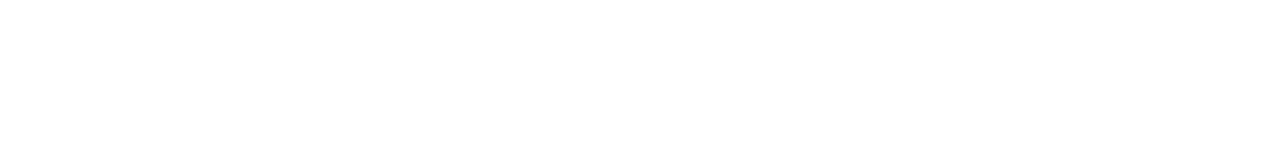
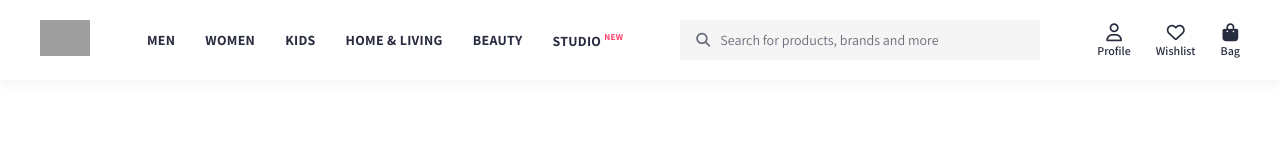
Before and after one commit to PranavUI3/Myntra-Clone, a plain HTML site: page index.html in a window 1280 px wide. Drawn offline with Linux system fonts and the light colour scheme; grey boxes are pictures that could not be loaded.

Commit message:
The heder is cmpleted

```diff
--- a/index.html
+++ b/index.html
@@ -3,12 +3,56 @@
 <head>
     <meta charset="UTF-8">
     <meta name="viewport" content="width=device-width, initial-scale=1.0">
-    <title>Myntra</title>
+    <title>Myntra Clone - Header</title>
     <link rel="stylesheet" href="style.css">
+    <!-- Font Awesome Icons -->
+    <link rel="stylesheet" href="https://cdnjs.cloudflare.com/ajax/libs/font-awesome/6.4.0/css/all.min.css">
+    <!-- Google Fonts -->
+    <link href="https://fonts.googleapis.com/css2?family=Assistant:wght@400;600;700&display=swap" rel="stylesheet">
 </head>
 <body>
-    <header></header>
-    <main></main>
-    <footer></footer>
+
+    <!-- Header / Navbar Section -->
+    <header class="navbar">
+        <!-- Logo -->
+        <div class="logo-container">
+            <a href="#">
+                <img src="https://upload.wikimedia.org/wikipedia/commons/b/bc/Myntra_Logo.png" alt="Myntra Logo" class="logo">
+            </a>
+        </div>
+
+        <!-- Navigation Links -->
+        <nav class="nav-links">
+            <a href="#">MEN</a>
+            <a href="#">WOMEN</a>
+            <a href="#">KIDS</a>
+            <a href="#">HOME & LIVING</a>
+            <a href="#">BEAUTY</a>
+            <a href="#">STUDIO <sup class="new-tag">NEW</sup></a>
+        </nav>
+
+        <!-- Search Bar -->
+        <div class="search-bar">
+            <i class="fa-solid fa-magnifying-glass search-icon"></i>
+            <input type="text" placeholder="Search for products, brands and more">
+        </div>
+
+        <!-- User Actions (Profile, Wishlist, Bag) -->
+        <div class="nav-actions">
+            <a href="#" class="action-item">
+                <i class="fa-regular fa-user"></i>
+                <span>Profile</span>
+            </a>
+            <a href="#" class="action-item">
+                <i class="fa-regular fa-heart"></i>
+                <span>Wishlist</span>
+            </a>
+            <a href="#" class="action-item">
+                <i class="fa-solid fa-bag-shopping"></i>
+                <span>Bag</span>
+            </a>
+        </div>
+    </header>
+
 </body>
 </html>
--- a/style.css
+++ b/style.css
@@ -0,0 +1,118 @@
+/* Global Reset */
+* {
+    margin: 0;
+    padding: 0;
+    box-sizing: border-box;
+    font-family: 'Assistant', sans-serif;
+}
+
+/* Navbar Container */
+.navbar {
+    display: flex;
+    align-items: center;
+    justify-content: space-between;
+    height: 80px;
+    padding: 0 40px;
+    background-color: #ffffff;
+    box-shadow: 0 4px 12px 0 rgba(0, 0, 0, 0.05);
+    position: sticky;
+    top: 0;
+    z-index: 1000;
+}
+
+/* Logo Styling */
+.logo {
+    width: 50px;
+    height: 36px;
+}
+
+/* Navigation Links */
+.nav-links {
+    display: flex;
+    gap: 30px;
+}
+
+.nav-links a {
+    text-decoration: none;
+    color: #282c3f;
+    font-size: 14px;
+    font-weight: 700;
+    letter-spacing: 0.3px;
+    text-transform: uppercase;
+    position: relative;
+    padding: 28px 0;
+}
+
+.nav-links a:hover {
+    border-bottom: 4px solid #ee5f73;
+}
+
+.new-tag {
+    color: #ff3f6c;
+    font-size: 9px;
+    font-weight: 700;
+}
+
+/* Search Bar */
+.search-bar {
+    display: flex;
+    align-items: center;
+    background-color: #f5f5f6;
+    border-radius: 4px;
+    width: 30%;
+    padding: 10px 15px;
+    border: 1px solid transparent;
+}
+
+.search-bar:focus-within {
+    border-color: #d4d5d9;
+    background-color: #fff;
+}
+
+.search-icon {
+    color: #696e79;
+    margin-right: 10px;
+    font-size: 14px;
+}
+
+.search-bar input {
+    border: none;
+    background: transparent;
+    outline: none;
+    width: 100%;
+    font-size: 14px;
+    color: #696e79;
+}
+
+.search-bar input::placeholder {
+    color: #696e79;
+}
+
+/* User Actions (Profile, Wishlist, Bag) */
+.nav-actions {
+    display: flex;
+    gap: 25px;
+}
+
+.action-item {
+    display: flex;
+    flex-direction: column;
+    align-items: center;
+    cursor: pointer;
+    text-decoration: none;
+    color: #282c3f;
+}
+
+.action-item i {
+    font-size: 18px;
+    margin-bottom: 2px;
+}
+
+.action-item span {
+    font-size: 12px;
+    font-weight: 600;
+}
+
+.action-item:hover {
+    color: #ee5f73;
+}
```
